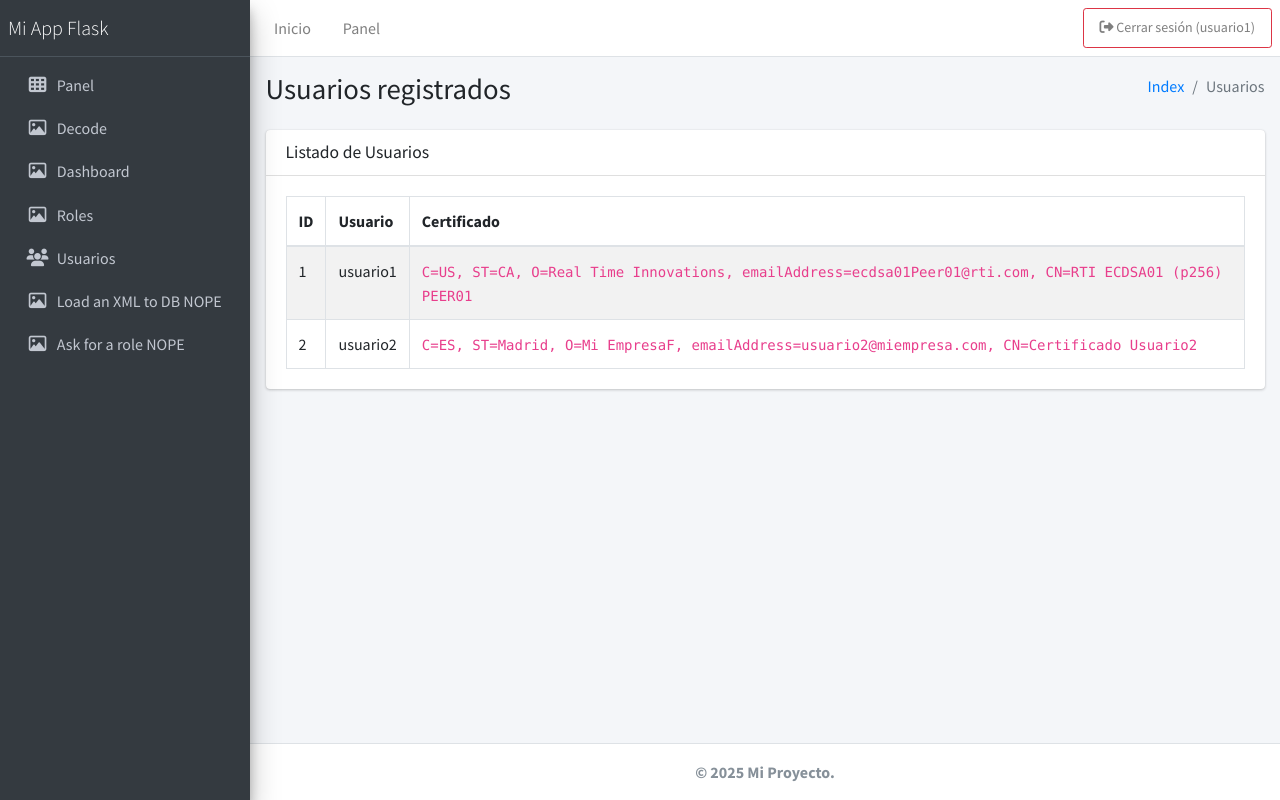
After one commit to argelion14/TFM-AngelAmadeoGonzalezRuiz, a Flask app: page /usuarios in a window 1280 px wide. The commit adds this page. Run offline with Flask 3, Linux system fonts and the light colour scheme; a user stored in the database is signed in; data comes from the database, SQL or seed files in the repository; both versions use the stored data as it was after the commit; some libraries are stand-ins or nearby versions.

Commit message:
New methods

```diff
--- a/appFlask/templates/base.html
+++ b/appFlask/templates/base.html
@@ -75,21 +75,37 @@
                             </a>
                         </li>
                         <li class="nav-item">
-                            <a href="{{ url_for('index') }}" class="nav-link">
-                                <i class="nav-icon far fa-image"></i>
-                                <p>Load an XML to DB</p>
-                            </a>
-                        </li>
-                        <li class="nav-item">
-                            <a href="{{ url_for('roles') }}" class="nav-link">
+                            <a href="{{ url_for('roles') }}" class="nav-link {% block roles_active%}{% endblock %}">
                                 <i class="nav-icon far fa-image"></i>
                                 <p>Roles</p>
                             </a>
                         </li>
+                        {% if session.get("is_superuser") %}
+                        <li class="nav-item">
+                            <a href="{{ url_for('usuarios') }}" class="nav-link">
+                                <i class="nav-icon fas fa-users"></i>
+                                <p>Usuarios</p>
+                            </a>
+                        </li>
+                        {% endif %}
+                        <!-- <li class="nav-item">
+                            <a href="{{ url_for('usuarios') }}"
+                                class="nav-link {% block usuarios_active%}{% endblock %}">
+                                <i class="nav-icon far fa-image"></i>
+                                <p>Usuarios</p>
+                            </a>
+                        </li> -->
                         <li class="nav-item">
                             <a href="{{ url_for('index') }}" class="nav-link">
                                 <i class="nav-icon far fa-image"></i>
-                                <p>Ask for a role</p>
+                                <p>Load an XML to DB NOPE</p>
+                            </a>
+                        </li>
+
+                        <li class="nav-item">
+                            <a href="{{ url_for('index') }}" class="nav-link">
+                                <i class="nav-icon far fa-image"></i>
+                                <p>Ask for a role NOPE</p>
                             </a>
                         </li>
                     </ul>
@@ -99,11 +115,25 @@
 
         <!-- Contenido principal -->
         <div class="content-wrapper">
-            <section class="content-header">
+
+            <!-- Content Header (Page header) -->
+            <div class="content-header">
                 <div class="container-fluid">
-                    <h1>{% block header %}Bienvenido{% endblock %}</h1>
-                </div>
-            </section>
+                    <div class="row mb-2">
+                        <div class="col-sm-6">
+                            <h1 class="m-0">{% block header %}BASE{%endblock%}</h1>
+                        </div><!-- /.col -->
+                        <div class="col-sm-6">
+                            <ol class="breadcrumb float-sm-right">
+                                {% block path_main %}
+                                <li class="breadcrumb-item active">BASE</li>
+                                {% endblock %}
+                            </ol>
+                        </div><!-- /.col -->
+                    </div><!-- /.row -->
+                </div><!-- /.container-fluid -->
+            </div>
+            <!-- /.content-header -->
 
             <section class="content">
                 <div class="container-fluid">
--- a/appFlask/templates/login.html
+++ b/appFlask/templates/login.html
@@ -37,7 +37,13 @@
                         </div>
                     </div>
                     <button type="submit" class="btn btn-primary btn-block">Entrar</button>
+
                 </form>
+                <div class="text-center mt-3">
+                    <a href="{{ url_for('home') }}" class="btn btn-outline-secondary btn-block">
+                        <i class="fas fa-arrow-left"></i> Volver sin iniciar sesión
+                    </a>
+                </div>
             </div>
         </div>
     </div>
--- /dev/null
+++ b/appFlask/templates/usuarios.html
@@ -0,0 +1,42 @@
+{% extends "base.html" %}
+{% block title %}Usuarios{% endblock %}
+{% block header %}Usuarios registrados{% endblock %}
+
+{% block path_main %}
+<li class="breadcrumb-item"><a href="{{ url_for('index') }}">Index</a></li>
+<li class="breadcrumb-item active">Usuarios</li>
+{% endblock %}
+
+{% block content %}
+<div class="card">
+  <div class="card-header">
+    <h3 class="card-title">Listado de Usuarios</h3>
+  </div>
+  <div class="card-body">
+    <table class="table table-bordered table-striped">
+      <thead>
+        <tr>
+          <th>ID</th>
+          <th>Usuario</th>
+          <th>Certificado</th>
+        </tr>
+      </thead>
+      <tbody>
+        {% for user in usuarios %}
+        <tr>
+          <td>{{ user['id'] }}</td>
+          <td>{{ user['username'] }}</td>
+          <td>
+            {% if user['cert'] %}
+              <code>{{ user['cert'] }}</code>
+            {% else %}
+              <span class="text-muted">Sin certificado</span>
+            {% endif %}
+          </td>
+        </tr>
+        {% endfor %}
+      </tbody>
+    </table>
+  </div>
+</div>
+{% endblock %}
--- a/appFlask/testToken.py
+++ b/appFlask/testToken.py
@@ -4,17 +4,17 @@ from flask import Flask, render_template, request, redirect, url_for, session, f
 app = Flask(__name__)
 app.secret_key = 'tu_clave_secreta'
 
-# Usuarios predefinidos (usuario: contraseña y su "certificado")
-users = {
-    'usuario1': {
-        'password': 'pass1',
-        'cert': 'C=US, ST=CA, O=Real Time Innovations, emailAddress=ecdsa01Peer01@rti.com, CN=RTI ECDSA01 (p256) PEER01'
-    },
-    'usuario2': {
-        'password': 'pass2',
-        'cert': 'C=ES, ST=Madrid, O=Mi Empresa, emailAddress=usuario2@miempresa.com, CN=Certificado Usuario2'
-    }
-}
+# # Usuarios predefinidos (usuario: contraseña y su "certificado")
+# users = {
+#     'usuario1': {
+#         'password': 'pass1',
+#         'cert': 'C=US, ST=CA, O=Real Time Innovations, emailAddress=ecdsa01Peer01@rti.com, CN=RTI ECDSA01 (p256) PEER01'
+#     },
+#     'usuario2': {
+#         'password': 'pass2',
+#         'cert': 'C=ES, ST=Madrid, O=Mi Empresa, emailAddress=usuario2@miempresa.com, CN=Certificado Usuario2'
+#     }
+# }
 
 @app.route('/')
 def home():
@@ -23,14 +23,6 @@ def home():
 @app.route('/index')
 def index():
     return render_template('index.html')
-
-# @app.route('/dashboard')
-# def dashboard():
-#     if 'username' in session:
-#         username = session['username']
-#         cert = users[username]['cert']
-#         return render_template('dashboard.html', username=username, cert=cert)
-#     return redirect(url_for('login'))
 
 @app.route('/decode')
 def decode():
@@ -50,45 +42,29 @@ def roles():
     roles = get_roles()
     return render_template("roles.html", roles=roles)
 
-# @app.route('/login', methods=['GET', 'POST'])
-# def login():
-#     if request.method == 'POST':
-#         username = request.form.get('username')
-#         password = request.form.get('password')
+def get_users():
+    conn = sqlite3.connect('roles.db')
+    conn.row_factory = sqlite3.Row
+    cursor = conn.cursor()
+    cursor.execute("SELECT id, username, cert FROM users")
+    rows = cursor.fetchall()
+    conn.close()
+    return rows
 
-#         if username in users and users[username]['password'] == password:
-#             session['username'] = username
-#             return redirect(url_for('index'))
-#         else:
-#             flash('Usuario o contraseña incorrectos', 'danger')
-
-#     return render_template('login.html')
-
-# @app.route('/logout')
-# def logout():
-#     session.pop('username', None)
-#     return redirect(url_for('index'))
-
-
-
-
-
-
-
-
-
-
-
-
-
+@app.route("/usuarios")
+def usuarios():
+    if not session.get('is_superuser'):
+        return render_template("acceso_denegado.html"), 403
+    users = get_users()
+    return render_template("usuarios.html", usuarios=users)
 
 def get_user(username):
     conn = sqlite3.connect('roles.db')
     cursor = conn.cursor()
-    cursor.execute("SELECT username, password, cert FROM users WHERE username = ?", (username,))
+    cursor.execute("SELECT username, password, cert, is_superuser FROM users WHERE username = ?", (username,))
     user = cursor.fetchone()
     conn.close()
-    return user  # Será una tupla (username, password, cert) o None
+    return user  # Será una tupla (username, password, cert, is_superuser)
 
 @app.route('/dashboard')
 def dashboard():
@@ -105,20 +81,76 @@ def login():
         password = request.form.get('password')
 
         user = get_user(username)
-        if user and password == user[1]:  # user[1] es la contraseña almacenada en bd
+        if user and password == user[1]:
             session['username'] = user[0]
             session['cert'] = user[2]
+            session['is_superuser'] = user[3] == 1  # 👈 Guardamos booleano
             return redirect(url_for('index'))
         else:
             flash('Usuario o contraseña incorrectos', 'danger')
 
     return render_template('login.html')
 
+@app.errorhandler(404)
+def page_not_found(e):
+    return render_template("404.html"), 404
+
 @app.route('/logout')
 def logout():
     session.pop('username', None)
     session.pop('cert', None)
+    session.pop('is_superuser', None)
     return redirect(url_for('index'))
+
+
+
+
+
+
+
+
+
+
+
+
+
+
+def get_users2():
+    conn = sqlite3.connect('roles.db')
+    conn.row_factory = sqlite3.Row
+    cursor = conn.cursor()
+
+    # Recuperamos todos los usuarios
+    cursor.execute("""
+        SELECT u.id, u.username, u.cert,
+               GROUP_CONCAT(r.name) AS roles
+        FROM users u
+        LEFT JOIN user_roles ur ON u.id = ur.user_id
+        LEFT JOIN roles r ON ur.role_id = r.id
+        GROUP BY u.id
+    """)
+    rows = cursor.fetchall()
+    conn.close()
+
+    # Transformamos roles en lista
+    usuarios = []
+    for row in rows:
+        usuarios.append({
+            'id': row['id'],
+            'username': row['username'],
+            'cert': row['cert'],
+            'roles': row['roles'].split(',') if row['roles'] else []
+        })
+
+    return usuarios
+
+@app.route("/usuarios2")
+def usuarios2():
+    if not session.get('is_superuser'):
+        return render_template("acceso_denegado.html"), 403
+    users = get_users2()
+    return render_template("usuarios_roles.html", usuarios=users)  # Usa la nueva plantilla
+
 
 if __name__ == '__main__':
     app.run(host='0.0.0.0', port=5000, debug=True)
```
Also changed, not shown: appFlask/templates/404.html (added, +26 -0 lines), appFlask/templates/acceso_denegado.html (added, +45 -0 lines), appFlask/templates/roles.html (+7 -0 lines), init_roles.py (+28 -16 lines), appFlask/roles.db.
